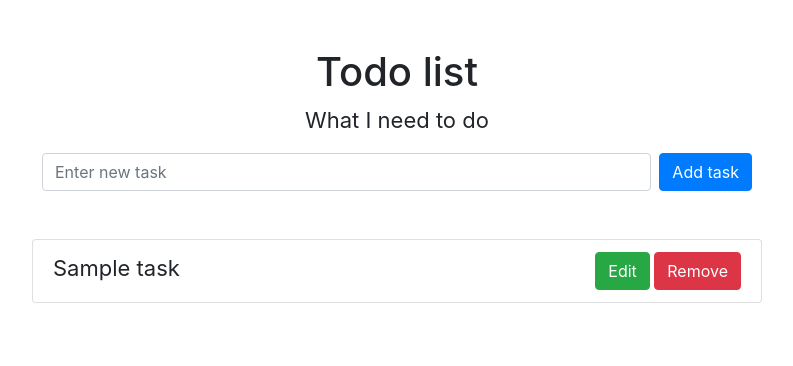
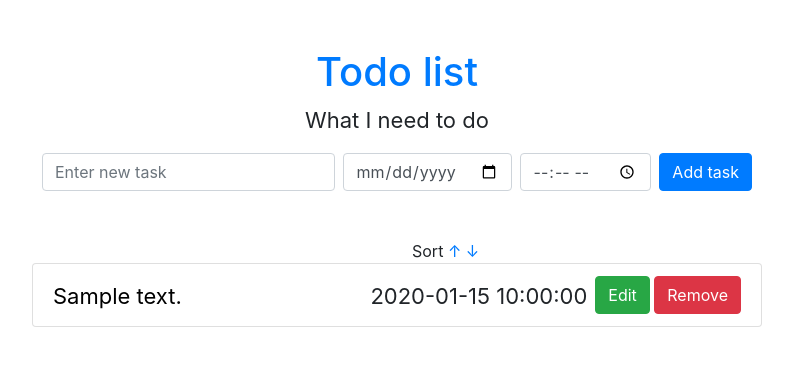
Before and after one commit to ClockworkORNG/py-todo, a Flask app: template templates/index.html in a window 1280 px wide. Shown: the top 366 px of the page, without its empty margins (243-1036 px from the left). Run offline with Flask 2, Linux system fonts and the light colour scheme; the template is opened without the code that fills it: most values are stand-ins (such as "Sample title", 1, 10 or a date in 2020); some libraries are stand-ins or nearby versions.

Commit message:
sqlalchemy removed; pymysql used only

```diff
--- a/app.py
+++ b/app.py
@@ -1,87 +1,139 @@
 from flask import Flask, render_template, request, redirect
-import json
+import pymysql.cursors
+
+from datetime import datetime
 
 app = Flask(__name__)
-
-# tasks = [
-#  { "id" : 1, "name" : 'Watch TV'},
-#  { "id" : 2, "name" : 'buy eggs'}
-
-# ]
-
-try:
-    tasksFile = open('./tasks.json', 'r')
-    tasks = json.load(tasksFile)
-    tasksFile.close()
-except:
-    tasks = []
-
-
-def writeTasks():
-    tasksFile = open('./tasks.json', 'w')
-    json.dump(tasks, tasksFile, indent=4)
-    tasksFile.close()
 
 
 @app.route('/')
 def index():
-    return render_template('index.html', tasks=tasks)
+    connection = pymysql.connect(host='localhost',
+                                 user='root',
+                                 password='1234',
+                                 db='todolist',
+                                 charset='utf8',
+                                 cursorclass=pymysql.cursors.DictCursor)
+
+    cursor = connection.cursor()
+
+    order = request.args.get('sort')
+    if order is not None:
+        if order == 'asc':
+            sql = "select * from tasks order by expiredDate"
+        elif order == 'desc':
+            sql = "select * from tasks order by expiredDate desc"
+        else:
+            sql = "select * from tasks"
+    else:
+        sql = "select * from tasks"
+    cursor.execute(sql, ())
+    tasks = cursor.fetchall()
+    print(tasks)
+    modTasks = []
+    for task in tasks:
+        fTime = task.get('expiredDate')
+        nTime = datetime.now()
+        if nTime > fTime:
+            marked = False
+        else:
+            marked = True
+        modTasks.append({
+            "task": task,
+            "marked": marked
+        })
+    connection.close()
+    return render_template('index.html', tasks=modTasks)
 
 
 @app.route('/add-task', methods=['POST'])
 def addTask():
     taskName = request.form.get('new-task')
+    expDate = request.form.get('exp-date')
+    expTime = request.form.get('exp-time')
+    print(expDate, expTime)
 
-    m = 0
-    for task in tasks:
-        if task.get('id') > m:
-            m = task.get('id')
+    fullDateTime = f'{expDate} {expTime}:00'
+    # print(fullDateTime)
+    connection = pymysql.connect(host='localhost',
+                                 user='root',
+                                 password='1234',
+                                 db='todolist',
+                                 charset='utf8',
+                                 cursorclass=pymysql.cursors.DictCursor)
 
-    task = {
-        'id': m + 1,
-        "name": taskName
-
-    }
-    tasks.append(task)
-
-    writeTasks()
+    cursor = connection.cursor()
+    sql = "insert into tasks(content, creationDate, expiredDate) values(%s, %s, %s)"
+    cursor.execute(sql, (taskName, str(datetime.now()), fullDateTime))
+    connection.commit()
+    connection.close()
     return redirect('/')
 
 
 @app.route('/remove-task', methods=['GET'])
 def removeTask():
     taskId = int(request.args.get('id'))
+    connection = pymysql.connect(host='localhost',
+                                 user='root',
+                                 password='1234',
+                                 db='todolist',
+                                 charset='utf8',
+                                 cursorclass=pymysql.cursors.DictCursor)
 
-    for task in tasks:
-        print(task)
-        if task.get('id') == taskId:
-            tasks.remove(task)
-
-    writeTasks()
+    cursor = connection.cursor()
+    sql = "delete from tasks where id=%s"
+    cursor.execute(sql, (taskId))
+    connection.commit()
+    connection.close()
     return redirect('/')
 
 
 @app.route('/edit-task', methods=['GET'])
 def editTask():
     taskId = int(request.args.get('id'))
-    name = ''
-    for task in tasks:
-        if task.get('id') == taskId:
-            name = task.get('name')
 
-    return render_template('item-edit.html', taskValue=name, id=taskId)
+    connection = pymysql.connect(host='localhost',
+                                 user='root',
+                                 password='1234',
+                                 db='todolist',
+                                 charset='utf8',
+                                 cursorclass=pymysql.cursors.DictCursor)
+
+    cursor = connection.cursor()
+    sql = "select * from tasks where id=%s"
+    cursor.execute(sql, (taskId))
+    task = cursor.fetchall()
+    print(task)
+
+    name = {
+        'content': task[0].get('content'),
+        'expiredDate': datetime.date(task[0].get('expiredDate')),
+        'expiredTime': datetime.time(task[0].get('expiredDate'))
+
+    }
+    connection.close()
+    return render_template('item-edit.html', task=name, id=taskId)
 
 
 @app.route('/save-task', methods=['POST'])
 def saveTask():
     taskName = request.form.get('edit-task')
+
     taskId = int(request.form.get('id'))
+    expDate = request.form.get('exp-date')
+    expTime = request.form.get('exp-time')
+    connection = pymysql.connect(host='localhost',
+                                 user='root',
+                                 password='1234',
+                                 db='todolist',
+                                 charset='utf8',
+                                 cursorclass=pymysql.cursors.DictCursor)
 
-    for task in tasks:
-        if task.get('id') == taskId:
-            task['name'] = taskName
-
-    writeTasks()
+    cursor = connection.cursor()
+    sql = "update tasks set content=%s, expiredDate=%s where id=%s"
+    cursor.execute(sql, (taskName, f'{expDate} {expTime}', taskId))
+    connection.commit()
+    connection.close()
     return redirect('/')
 
 
--- a/templates/index.html
+++ b/templates/index.html
@@ -21,15 +21,24 @@
   <body>
     <div class="container">
 
-        <h1 class="text-center mt-5">Todo list</h1>
+        <h1 class="text-center mt-5"><a href="/">Todo list</a></h1>
 
         <p class="text-center mt-2 fz-22">What I need to do</p>
 
         <form class="form-inline col-md-8 offset-md-2 mb-5" action="/add-task" method="POST">
-            <input type="text" class="form-control flex-grow-1 mr-2" id="new-task" placeholder="Enter new task" name="new-task">
+            <input type="text" class="form-control flex-grow-1 mr-2" id="new-task" placeholder="Enter new task" name="new-task" required>
+            <input type="date" class="form-control mr-2" id="exp-date" name="exp-date" required>
+            <input type="time" class="form-control mr-2" id="exp-time" name="exp-time" required>
             <button type="submit" class="btn btn-primary">Add task</button>
         </form>
 
+        <div class="row">
+            <div class="col-md-2 offset-md-6">
+                <span>Sort</span>
+                <a href="/?sort=asc">&uarr;</a>
+                <a href="/?sort=desc">&darr;</a>
+            </div>
+        </div>
 
         <div class="row">
             <div class="col-md-8 offset-md-2">
@@ -37,12 +46,19 @@
 
                     {% for task in tasks %}
                     <li class="list-group-item d-flex">
-                        <span class="flex-grow-1 fz-22">{{ task.name }}</span>
+                        {% if task.marked %}
+                            <span class="flex-grow-1 fz-22 pt-1" style="color: red;">
+                        {% else %}
+                            <span class="flex-grow-1 fz-22 pt-1" style="color: black;">
+                        {% endif %}
+                            {{ task.task.content }}</span>
+                        <span class="mr-2 fz-22 pt-1">
+                            {{ task.task.expiredDate }}
+                        </span>
+                        <span>
+                            <a class="btn btn-success" href="/edit-task?id={{ task.task.id }}">Edit</a>
 
-                        <span>
-                            <a class="btn btn-success" href="/edit-task?id={{ task.id }}">Edit</a>
-
-                            <a class="btn btn-danger" href="/remove-task?id={{ task.id }}">Remove</a>
+                            <a class="btn btn-danger" href="/remove-task?id={{ task.task.id }}">Remove</a>
                         </span>
                     </li>
                     {% endfor %}
--- a/templates/item-edit.html
+++ b/templates/item-edit.html
@@ -24,8 +24,10 @@
         <p class="text-center mt-2 fz-22">Change value of item</p>
 
         <form class="form-inline col-md-8 offset-md-2 mb-5" action="/save-task" method="POST">
-            <input type="text" class="form-control flex-grow-1 mr-2" id="new-task" placeholder="Enter new task" name="edit-task" value="{{ taskValue }}">
+            <input type="text" class="form-control flex-grow-1 mr-2" id="new-task" placeholder="Enter new task" name="edit-task" value="{{ task.content }}" required>
             <input type="hidden" name="id" value="{{ id }}">
+            <input type="date" class="form-control mr-2" id="exp-date" name="exp-date" value="{{ task.expiredDate }}" required>
+            <input type="time" class="form-control mr-2" id="exp-time" name="exp-time" value="{{ task.expiredTime }}" required>
             <button type="submit" class="btn btn-primary">Save task</button>
           </form>
 
```
